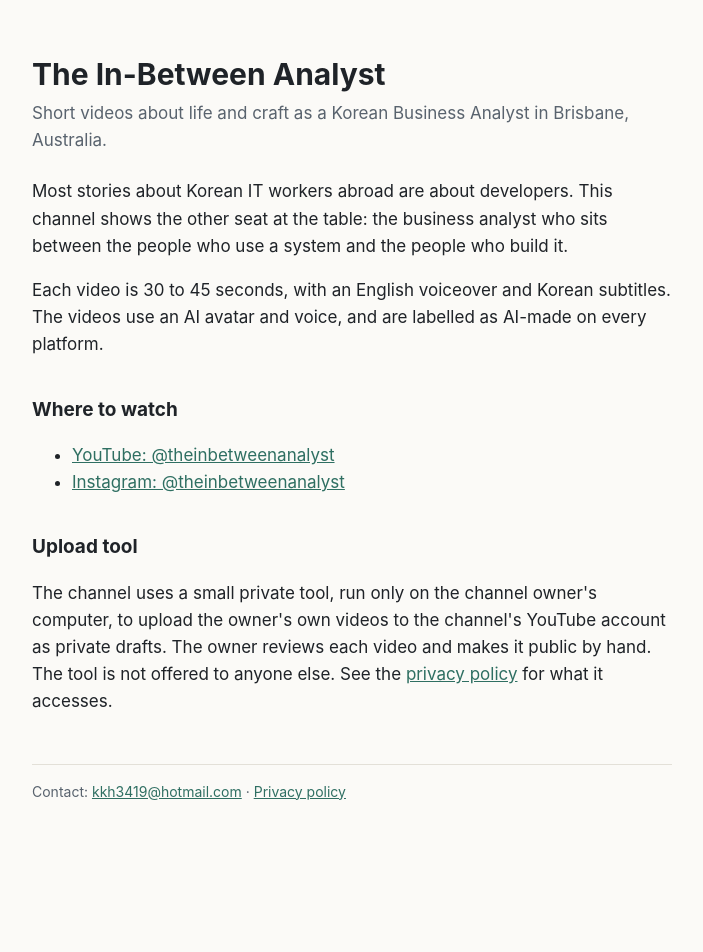
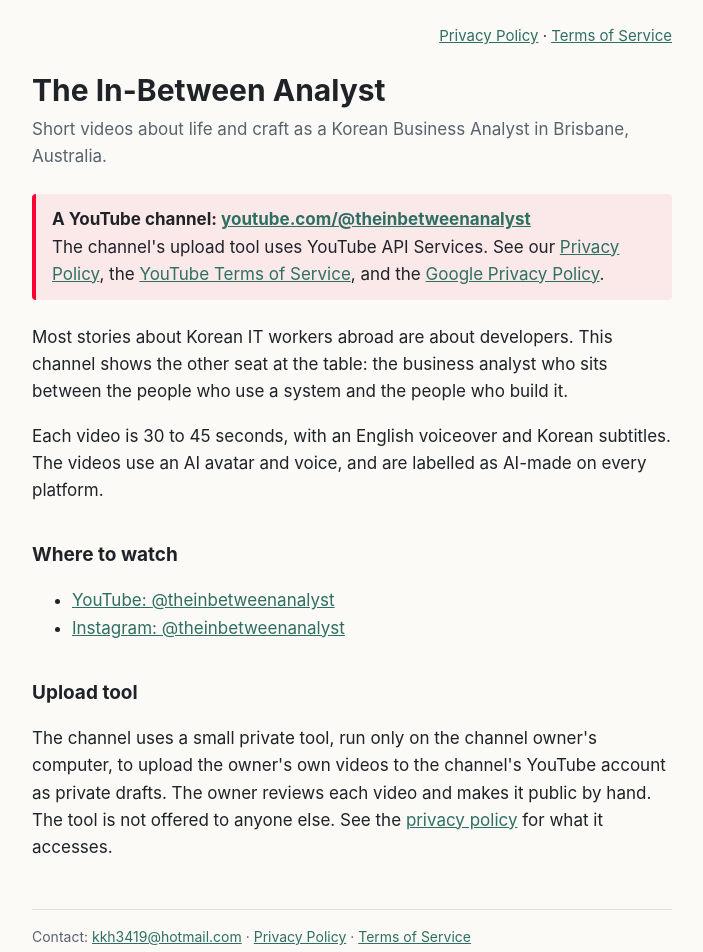
Before and after one commit to theinbetweenanalyst/theinbetweenanalyst.github.io, a plain HTML site: page index.html in a window 1280 px wide. Shown: the whole page, without its empty margins (288-991 px from the left). Before the commit the page ends 867 px from the top, so only its background shows below. Drawn offline with Linux system fonts and the light colour scheme.

Commit message:
Show YouTube channel and policy links at the top

```diff
--- a/index.html
+++ b/index.html
@@ -15,13 +15,21 @@
   p, li { color: var(--fg); }
   .lede { color: var(--muted); margin: 0 0 24px; }
   a { color: var(--accent); }
+  nav.top { text-align: right; font-size: 15px; margin: -32px 0 24px; }
+  .yt { border-left: 4px solid #ff0033; background: color-mix(in srgb, #ff0033 7%, transparent); padding: 12px 16px; border-radius: 4px; margin: 0 0 24px; }
   footer { margin-top: 48px; padding-top: 16px; border-top: 1px solid var(--line); color: var(--muted); font-size: 14px; }
 </style>
 </head>
 <body>
 <main>
+  <nav class="top"><a href="privacy.html">Privacy Policy</a> · <a href="terms.html">Terms of Service</a></nav>
   <h1>The In-Between Analyst</h1>
   <p class="lede">Short videos about life and craft as a Korean Business Analyst in Brisbane, Australia.</p>
+
+  <div class="yt">
+    <strong>A YouTube channel: <a href="https://www.youtube.com/@theinbetweenanalyst">youtube.com/@theinbetweenanalyst</a></strong><br>
+    The channel's upload tool uses YouTube API Services. See our <a href="privacy.html">Privacy Policy</a>, the <a href="https://www.youtube.com/t/terms">YouTube Terms of Service</a>, and the <a href="https://policies.google.com/privacy">Google Privacy Policy</a>.
+  </div>
 
   <p>Most stories about Korean IT workers abroad are about developers. This channel shows the other seat at the table: the business analyst who sits between the people who use a system and the people who build it.</p>
   <p>Each video is 30 to 45 seconds, with an English voiceover and Korean subtitles. The videos use an AI avatar and voice, and are labelled as AI-made on every platform.</p>
@@ -36,7 +44,7 @@
   <p>The channel uses a small private tool, run only on the channel owner's computer, to upload the owner's own videos to the channel's YouTube account as private drafts. The owner reviews each video and makes it public by hand. The tool is not offered to anyone else. See the <a href="privacy.html">privacy policy</a> for what it accesses.</p>
 
   <footer>
-    Contact: <a href="mailto:kkh3419@hotmail.com">kkh3419@hotmail.com</a> · <a href="privacy.html">Privacy policy</a>
+    Contact: <a href="mailto:kkh3419@hotmail.com">kkh3419@hotmail.com</a> · <a href="privacy.html">Privacy Policy</a> · <a href="terms.html">Terms of Service</a>
   </footer>
 </main>
 </body>
```
